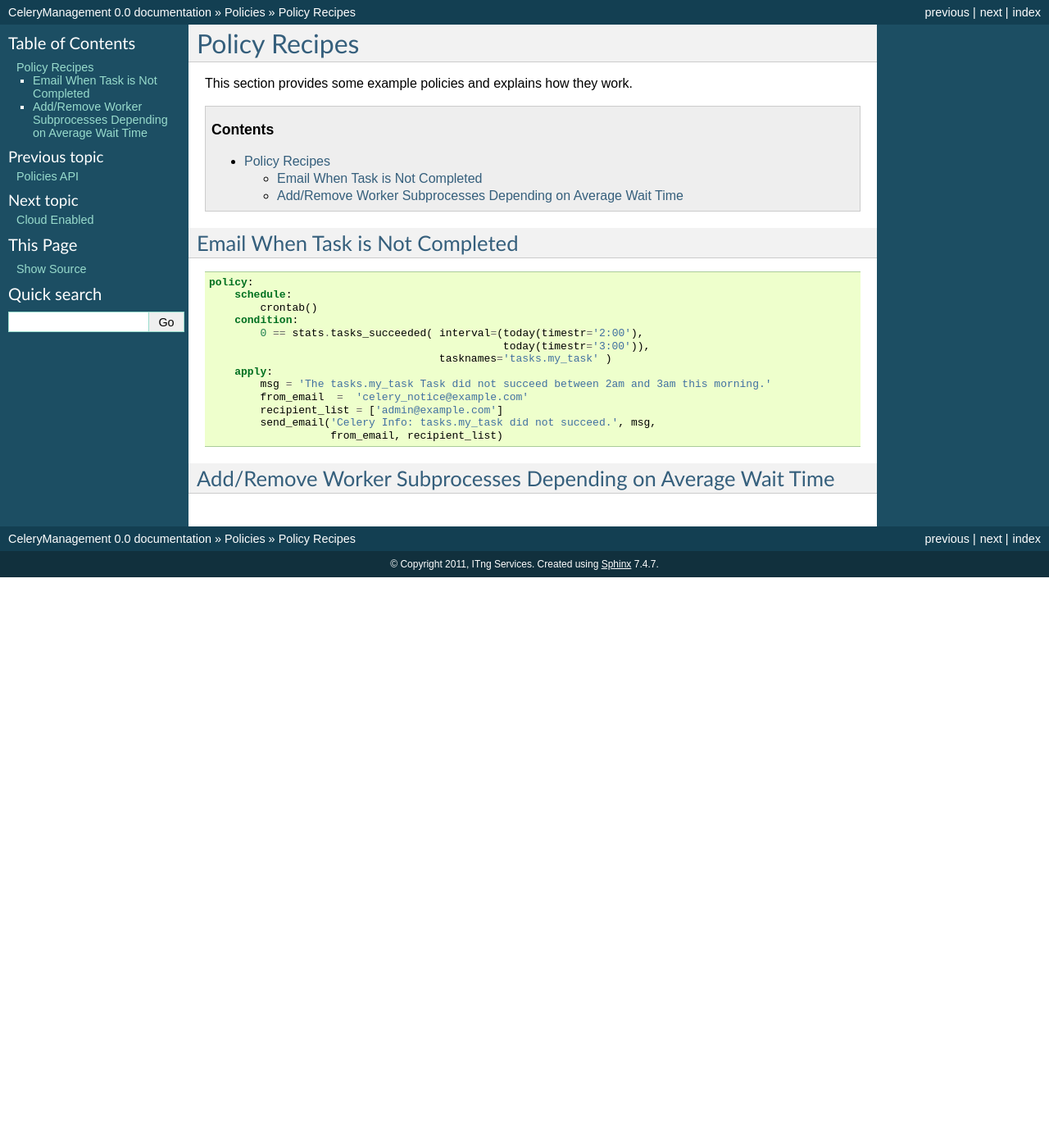
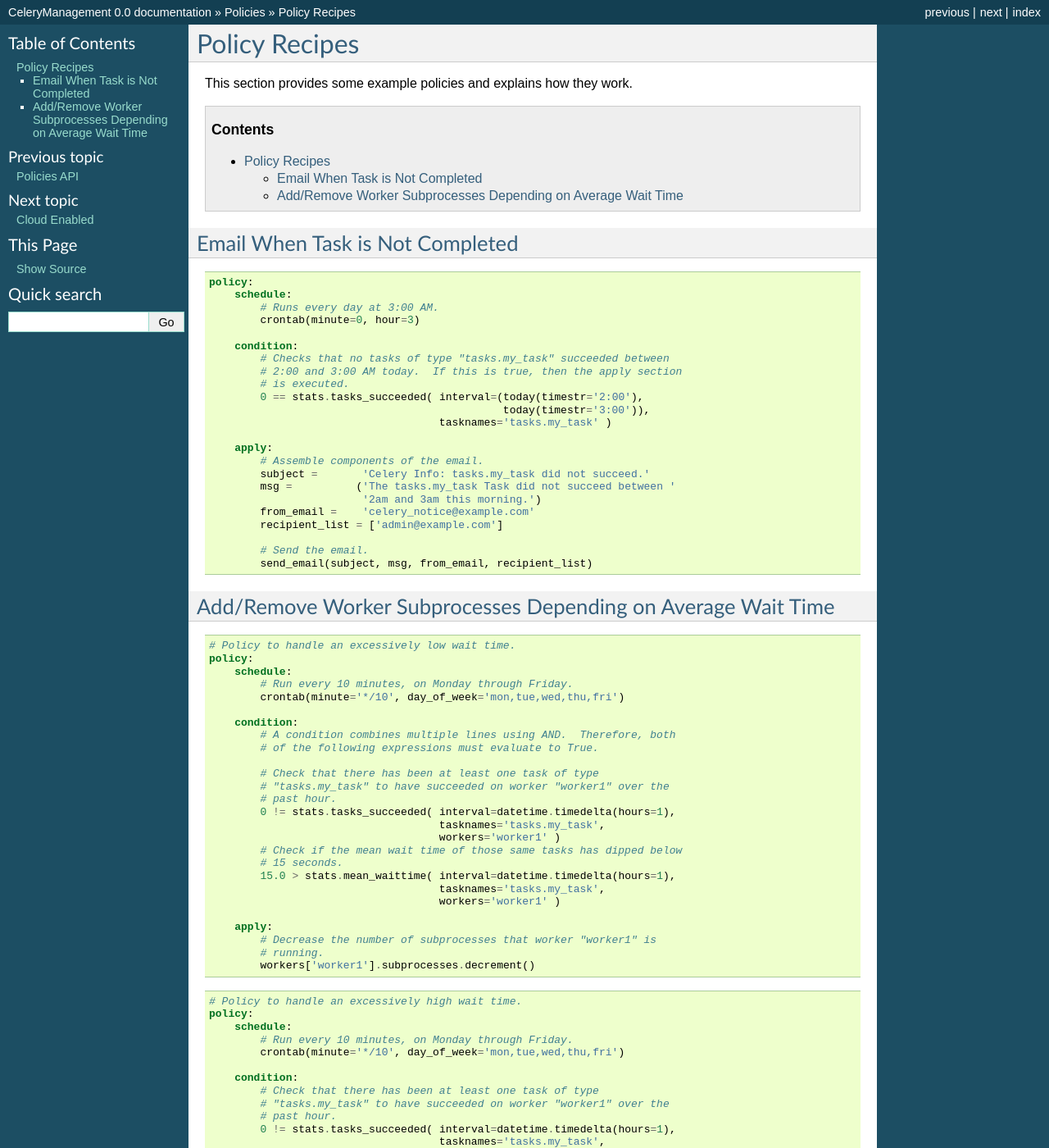
Before and after one commit to bmbouter/CeleryManagement, a Sphinx documentation site: the page built from doc/policy/recipes.rst, in a window 1280 px wide and 1400 px high. Shown: the whole window at 82% size. Built offline with Sphinx 7.4.7, drawn with Linux system fonts in a browser that asks for light colours; some of the changed text lies outside the part shown.

Commit message:
Added some recipes to the Policy docs.

```diff
--- a/doc/policy/recipes.rst
+++ b/doc/policy/recipes.rst
@@ -17,19 +17,85 @@ Email When Task is Not Completed
 
     policy:
         schedule:
-            crontab()
+            # Runs every day at 3:00 AM.
+            crontab(minute=0, hour=3)
+
         condition:
+            # Checks that no tasks of type "tasks.my_task" succeeded between
+            # 2:00 and 3:00 AM today.  If this is true, then the apply section
+            # is executed.
             0 == stats.tasks_succeeded( interval=(today(timestr='2:00'),
                                                   today(timestr='3:00')),
                                         tasknames='tasks.my_task' )
+
         apply:
-            msg = 'The tasks.my_task Task did not succeed between 2am and 3am this morning.'
-            from_email  =  'celery_notice@example.com'
+            # Assemble components of the email.
+            subject =       'Celery Info: tasks.my_task did not succeed.'
+            msg =          ('The tasks.my_task Task did not succeed between '
+                            '2am and 3am this morning.')
+            from_email =    'celery_notice@example.com'
             recipient_list = ['admin@example.com']
-            send_email('Celery Info: tasks.my_task did not succeed.', msg,
-                       from_email, recipient_list)
+
+            # Send the email.
+            send_email(subject, msg, from_email, recipient_list)
 
 
 
 Add/Remove Worker Subprocesses Depending on Average Wait Time
 =============================================================
+
+.. code-block:: policy
+
+    # Policy to handle an excessively low wait time.
+    policy:
+        schedule:
+            # Run every 10 minutes, on Monday through Friday.
+            crontab(minute='*/10', day_of_week='mon,tue,wed,thu,fri')
+
+        condition:
+            # A condition combines multiple lines using AND.  Therefore, both
+            # of the following expressions must evaluate to True.
+
+            # Check that there has been at least one task of type
+            # "tasks.my_task" to have succeeded on worker "worker1" over the
+            # past hour.
+            0 != stats.tasks_succeeded( interval=datetime.timedelta(hours=1),
+                                        tasknames='tasks.my_task',
+                                        workers='worker1' )
+            # Check if the mean wait time of those same tasks has dipped below
+            # 15 seconds.
+            15.0 > stats.mean_waittime( interval=datetime.timedelta(hours=1),
+                                        tasknames='tasks.my_task',
+                                        workers='worker1' )
+
+        apply:
+            # Decrease the number of subprocesses that worker "worker1" is
+            # running.
+            workers['worker1'].subprocesses.decrement()
+
+
+.. code-block:: policy
+
+    # Policy to handle an excessively high wait time.
+    policy:
+        schedule:
+            # Run every 10 minutes, on Monday through Friday.
+            crontab(minute='*/10', day_of_week='mon,tue,wed,thu,fri')
+
+        condition:
+            # Check that there has been at least one task of type
+            # "tasks.my_task" to have succeeded on worker "worker1" over the
+            # past hour.
+            0 != stats.tasks_succeeded( interval=datetime.timedelta(hours=1),
+                                        tasknames='tasks.my_task',
+                                        workers='worker1' )
+            # Check if the mean wait time of those same tasks has risen above
+            # 60 seconds.
+            60.0 < stats.mean_waittime( interval=datetime.timedelta(hours=1),
+                                        tasknames='tasks.my_task',
+                                        workers='worker1' )
+
+        apply:
+            # Increase the number of subprocesses that worker "worker1" is
+            # running.
+            workers['worker1'].subprocesses.increment()
```
